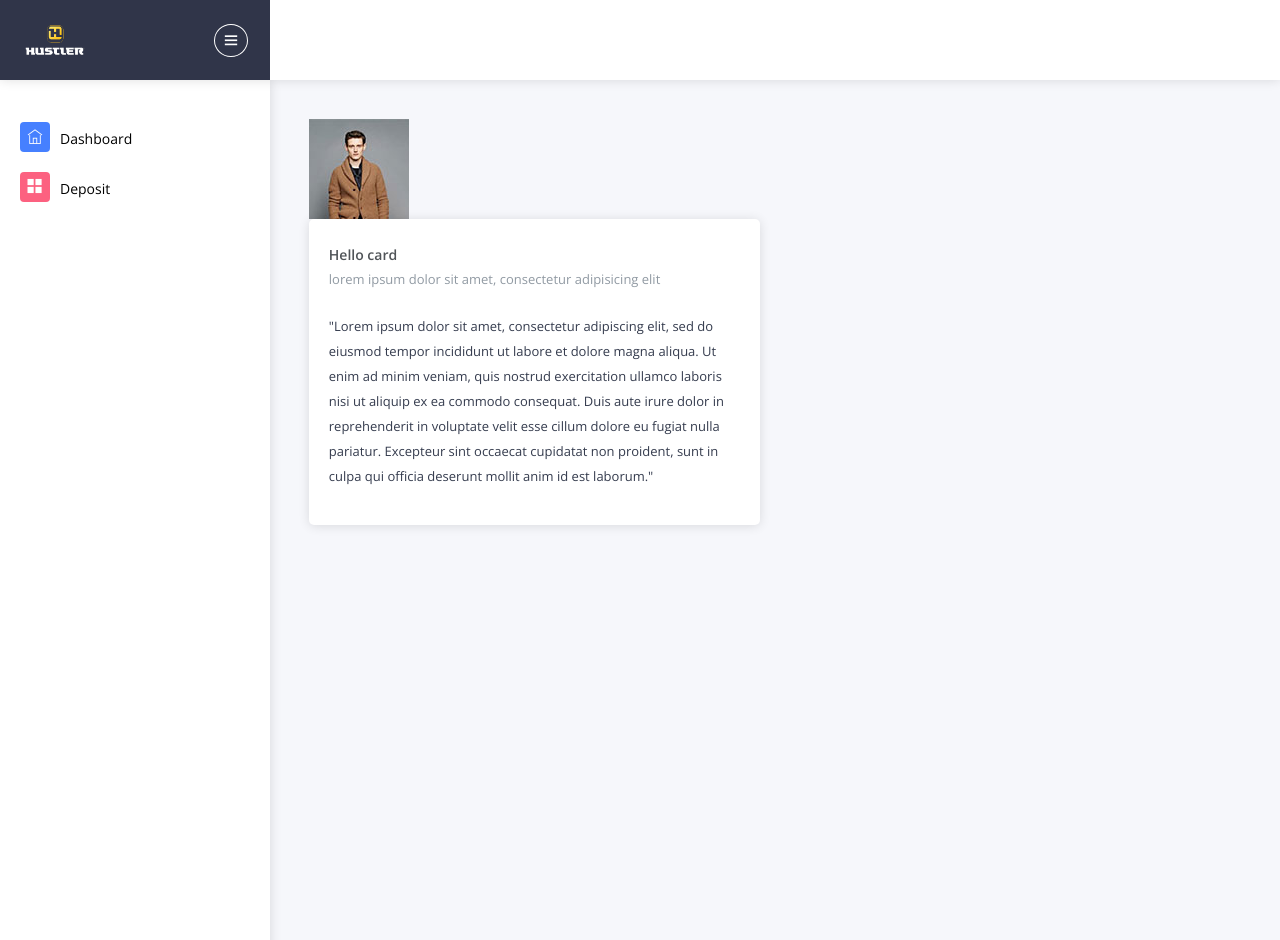
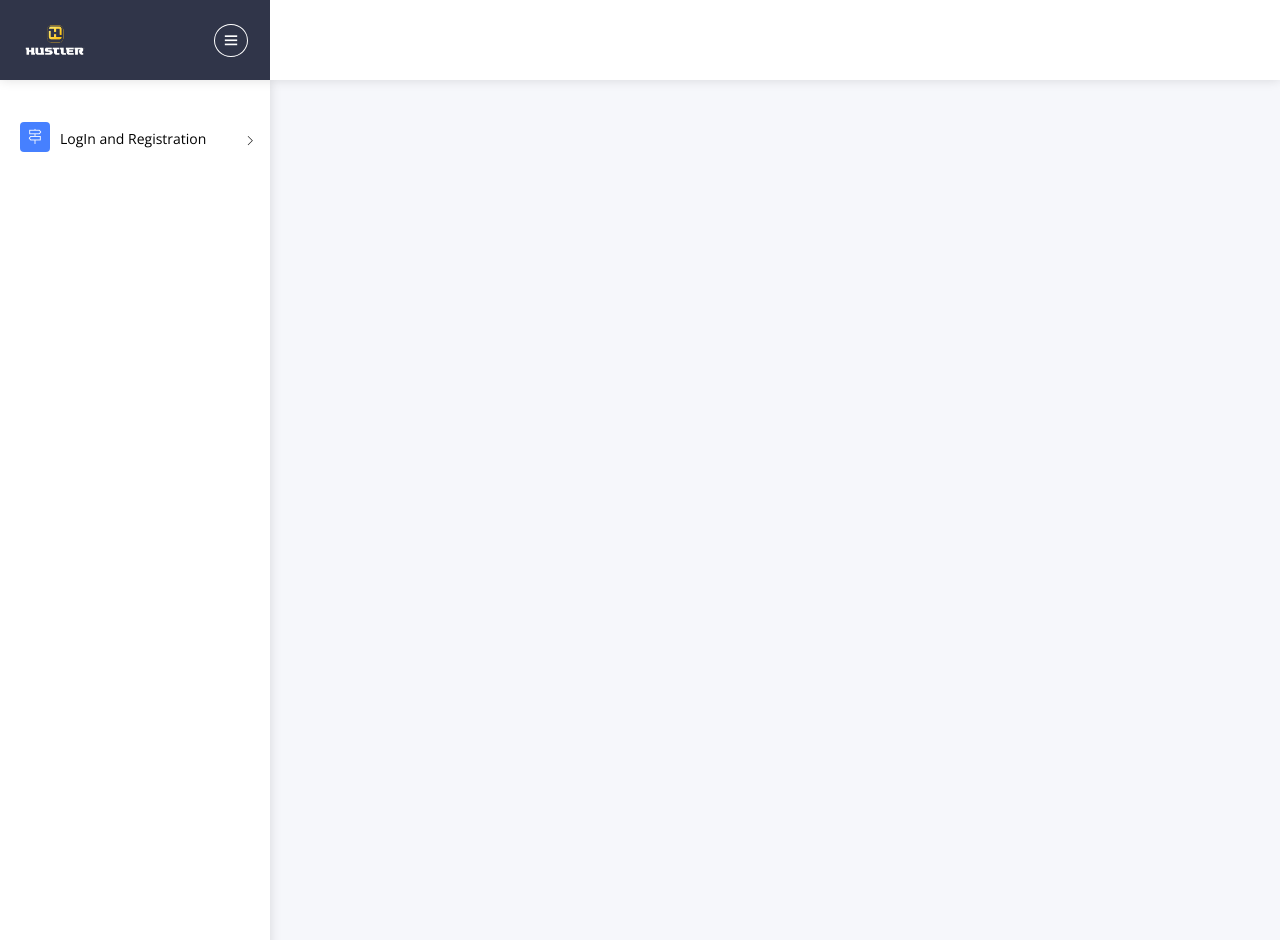
Before and after one commit to latototita/hustlersbay, a Django app: page / in a window 1280 px wide. Run offline with Django 4.2, Linux system fonts and the light colour scheme; some libraries are stand-ins or nearby versions.

Commit message:
first commit

```diff
--- a/main/views.py
+++ b/main/views.py
@@ -73,7 +73,7 @@
                 percentage=7.5
 
         print(f'{request.user.id}')
-        context={'percentage':percentage,'timetoday':timetoday,'lists_of_top_balances':lists_of_top_balances,'lists_of_top_disposites':lists_of_top_disposites,'lists_of_top_withdraws':lists_of_top_withdraws,'balance':balance,'header':'Balances of Top Investors'}
+        context={'posts':posts,'percentage':percentage,'timetoday':timetoday,'lists_of_top_balances':lists_of_top_balances,'lists_of_top_disposites':lists_of_top_disposites,'lists_of_top_withdraws':lists_of_top_withdraws,'balance':balance,'header':'Balances of Top Investors'}
         return render(request, 'index.html',context)
     return render(request, 'blog.html')
 
@@ -178,6 +178,7 @@
         amount=request.POST.get('amount')
         wallet=request.POST.get('wallet')
         method=request.POST.get('method')
+        method_new=Currencie.objects.get(id=method)
         txt_random= ''.join([random.choice('ABCDEFGHIJKLMNOPQRSTUVWXYZ01234567893456789abcdefghijklmnopqrstuvwxyz') for _ in range(10)])
         request.session['txt_random_session'] = 'txt_random'
         '''callPay = PayClass.momopay(amount, currency, txt_random, phone, message)
@@ -189,7 +190,7 @@
 
                     else:
                         messages.success(response, f'Problem with the System')'''
-        feed_back=Deposit(person=request.user,wallet=wallet,amount=amount,transID='None',method=method,txt_random=txt_random,date_deposit=datetime.datetime.today())
+        feed_back=Deposit(person=request.user,wallet=wallet,amount=amount,transID='None',method=method_new,txt_random=txt_random,date_deposit=datetime.datetime.today())
         feed_back.save()
         return redirect('index')
 
--- a/templates/base1.html
+++ b/templates/base1.html
@@ -81,21 +81,39 @@
                         <div class="sidebar_toggle"><a href="#"><i class="icon-close icons"></i></a></div>
                         <div class="pcoded-inner-navbar main-menu">
                             <div class="pcoded-navigatio-lavel" data-i18n="nav.category.navigation"></div>
+
                             <ul class="pcoded-item pcoded-left-item">
-                                <li class="">
-                                    <a href="/">
-                                        <span class="pcoded-micon"><i class="ti-home"></i><b>D</b></span>
-                                        <span class="pcoded-mtext" data-i18n="nav.dash.main">Dashboard</span>
+
+                                <li class="pcoded-hasmenu">
+                                    <a href="javascript:void(0)">
+                                        <span class="pcoded-micon"><i class="ti-direction-alt"></i></span>
+                                        <span class="pcoded-mtext"  data-i18n="nav.menu-levels.main">LogIn and Registration</span>
                                         <span class="pcoded-mcaret"></span>
                                     </a>
+                                    <ul class="pcoded-submenu">
+
+
+                                        <li class=" ">
+                                            <a href="/signin">
+                                                <span class="pcoded-micon"><i class="ti-angle-right"></i></span>
+                                                <span class="pcoded-mtext" data-i18n="nav.basic-components.alert">Login</span>
+                                                <span class="pcoded-mcaret"></span>
+                                            </a>
+                                        </li>
+                                        <li class=" ">
+                                            <a href="/signup">
+                                                <span class="pcoded-micon"><i class="ti-angle-right"></i></span>
+                                                <span class="pcoded-mtext" data-i18n="nav.basic-components.breadcrumbs">Register</span>
+                                                <span class="pcoded-mcaret"></span>
+                                            </a>
+                                        </li>
+
+
+                                    </ul>
                                 </li>
-                                <li class="">
-                                    <a href="/deposit">
-                                        <span class="pcoded-micon"><i class="ti-layout-grid2-alt"></i></span>
-                                        <span class="pcoded-mtext"  data-i18n="nav.basic-components.main">Deposit</span>
-                                        <span class="pcoded-mcaret"></span>
-                                    </a>
-                                </li>
+
+                            </ul>
+
                         </div>
                     </nav>
 {% include 'messages.html' %}
--- a/templates/blog.html
+++ b/templates/blog.html
@@ -11,26 +11,22 @@
                                 <div class="page-wrapper">
                                     <div class="page-body">
                                         <div class="row">
+                                            {% for post in posts %}
                                             <div class="col-md-12 col-xl-6">
-                                                <img src="{% static 'assets/images/avatar-2.jpg' %}" >
+                                                <img src="{{post.image.url}}" >
                                                 <div class="card">
                                                     <div class="card-header">
-                                                        <h5>Hello card</h5>
-                                                        <span>lorem ipsum dolor sit amet, consectetur adipisicing elit</span>
+                                                        <h5>{{post.title}}</h5>
+                                                        <span>{{post.link }}</span>
                                                     </div>
                                                     <div class="card-block">
                                                         <p>
-                                                            "Lorem ipsum dolor sit amet, consectetur adipiscing elit, sed do
-                                                            eiusmod tempor incididunt ut labore et dolore magna aliqua. Ut
-                                                            enim ad minim veniam, quis nostrud exercitation ullamco laboris
-                                                            nisi ut aliquip ex ea commodo consequat. Duis aute irure dolor
-                                                            in reprehenderit in voluptate velit esse cillum dolore eu fugiat
-                                                            nulla pariatur. Excepteur sint occaecat cupidatat non proident,
-                                                            sunt in culpa qui officia deserunt mollit anim id est laborum."
+                                                            {{post.content}}
                                                         </p>
                                                     </div>
                                                 </div>
                                             </div>
+                                            {% endfor %}
                                         </div>
                                     </div>
                                 </div>
--- a/templates/index.html
+++ b/templates/index.html
@@ -47,7 +47,7 @@
                                                     <div class="card-block-small">
                                                         <i class="icofont icofont-warning-alt bg-c-green card1-icon"></i>
                                                         <span class="text-c-green f-w-600">Daily Profit</span>
-                                                        <h4>{{percentage}}</h4>
+                                                        <h4>{{percentage}} %</h4>
                                                         <div>
                                                             <span class="f-left m-t-10 text-muted">
                                                                 <i class="text-c-green f-16 icofont icofont-tag m-r-10"></i>Percentage
```
Also changed, not shown: db.sqlite3.
